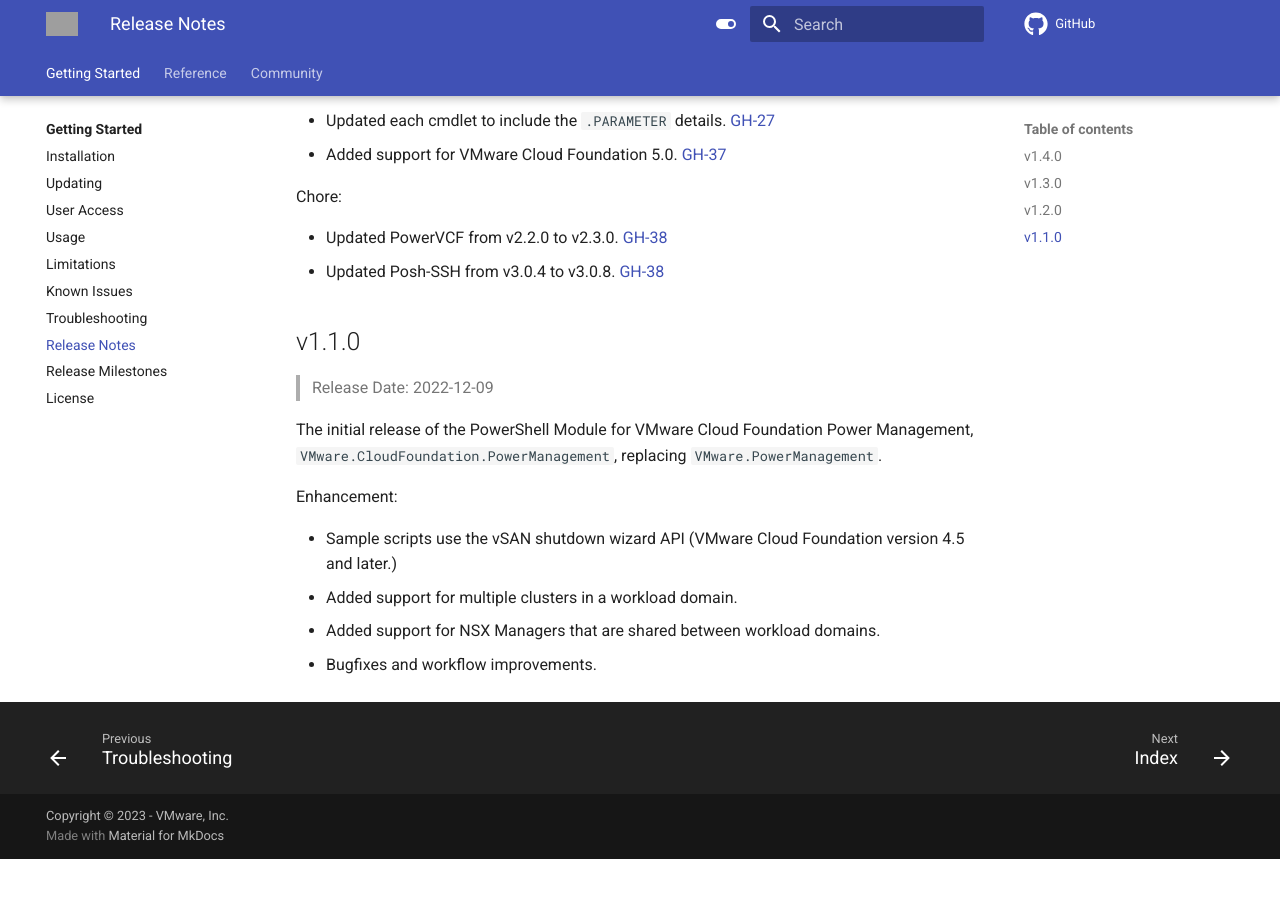
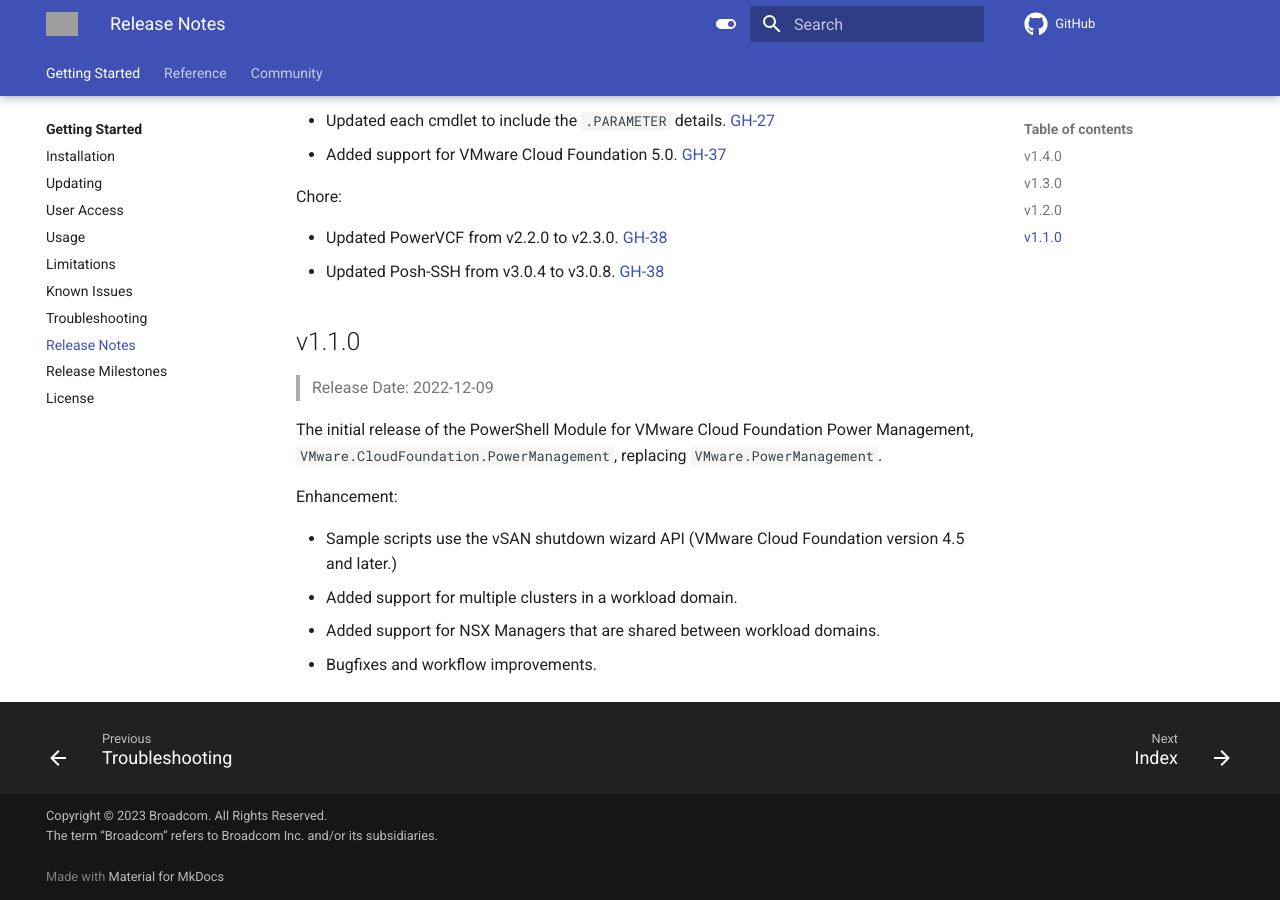
Before and after one commit to vmware/powershell-module-for-vmware-cloud-foundation-power-management, an MkDocs documentation site: the page built from docs/release-notes.md, in a window 1280 px wide and 900 px high, scrolled down 653 px. Built offline with MkDocs 1.6.1 and Material for MkDocs 9.7.7, drawn with Linux system fonts in a browser that asks for light colours; comment, search, counter and statistics services are not loaded; the version menu is left out; before the commit the page ends 1512 px from its top, so only the background shows below that; grey boxes are pictures that could not be loaded.

Commit message:
chore: update copyright
Update copyright from VMware, Inc. to Broadcom.

Signed-off-by: Ryan Johnson <ryan.johnson@broadcom.com>

```diff
--- a/mkdocs.yml
+++ b/mkdocs.yml
@@ -2,7 +2,7 @@
 site_name: VMware.CloudFoundation.PowerManagement
 site_description: PowerShell Module for VMware Cloud Foundation Power Management
 site_url: https://vmware.github.io/powershell-module-for-vmware-cloud-foundation-power-management
-site_author: VMware, Inc.
+site_author: Broadcom
 docs_dir: docs
 site_dir: .site
 use_directory_urls: true
@@ -12,7 +12,9 @@
 edit_uri: blob/main/docs/
 
 # Copyright
-copyright: Copyright &copy; 2023 - VMware, Inc.
+copyright: |
+  Copyright &copy; 2023 Broadcom. All Rights Reserved.<br/>
+  The term “Broadcom” refers to Broadcom Inc. and/or its subsidiaries.<br/><br/>
 
 # Configuration
 theme:
```
Also changed, not shown: README.md (+1 -1 lines), docs/index.md (+2 -2 lines), 5 other files.
